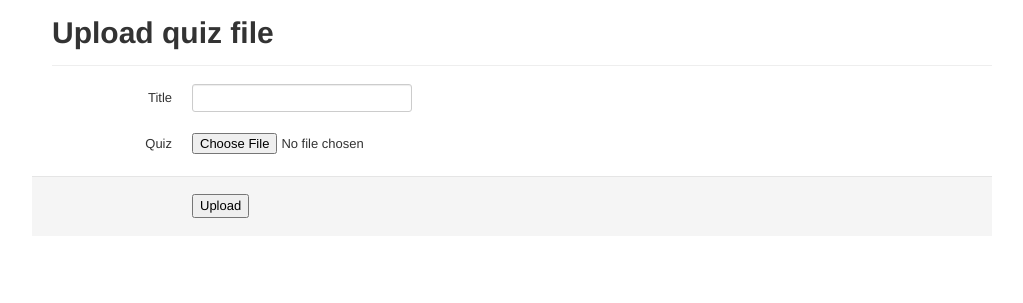
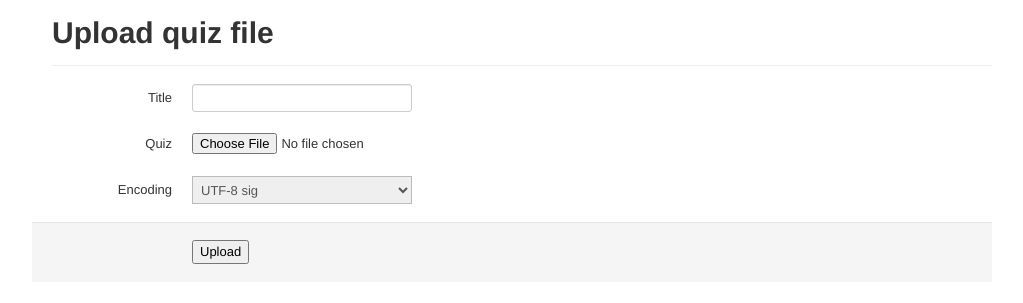
Before and after one commit to leotrubach/test_prepare, a Django app: page /quiz/upload/ in a window 1280 px wide. Shown: the top 303 px of the page, without its empty margins (118-1141 px from the left). Run offline with Django 3.2, Linux system fonts and the light colour scheme; some libraries are stand-ins or nearby versions.

Commit message:
Add encoding to quiz upload form

```diff
--- a/quiz/forms.py
+++ b/quiz/forms.py
@@ -21,6 +21,12 @@ class SubmitForm(forms.Form):
 			raise ValidationError(_('Answer does not belong to question'))
 		return cleaned_data
 
+encodings = (
+	('utf_8_sig', 'UTF-8 sig'),
+	('cp1251', 'cp1251')
+)
+
 class LoadQuizForm(forms.Form):
 	title = forms.CharField(max_length=50)
+	encoding = forms.ChoiceField(choices=encodings)
 	quiz = forms.FileField()
--- a/quiz/parser.py
+++ b/quiz/parser.py
@@ -2,12 +2,12 @@ from tempfile import NamedTemporaryFile
 import codecs
 
 
-def parse(f):
+def parse(f, encoding='utf_8_sig'):
 	tf = NamedTemporaryFile(delete=False)
 	for c in f.chunks():
 		tf.write(c)
 	tf.close()
-	t = codecs.open(tf.name, 'r', encoding='utf_8_sig')
+	t = codecs.open(tf.name, 'r', encoding)
 	questions = []
 	mode = 'question'
 	newmode = ''
@@ -35,4 +35,6 @@ def parse(f):
 			else:
 				newmode = 'answers'
 		mode = newmode
+	if q:
+		questions.append(q.copy())
 	return questions
--- a/quiz/views.py
+++ b/quiz/views.py
@@ -56,8 +56,9 @@ class UploadQuizView(FormView):
 	template_name = 'quiz/upload_quiz.html'
 
 	def form_valid(self, form):
-		questions = parse(form.cleaned_data.get('quiz'))
-		print questions
+		questions = parse(
+			form.cleaned_data.get('quiz'),
+			form.cleaned_data.get('encoding'))
 		quiz = Quiz(name=form.cleaned_data.get('title'))
 		quiz.save()
 		for q in questions:
--- a/templates/quiz/upload_quiz.html
+++ b/templates/quiz/upload_quiz.html
@@ -22,6 +22,12 @@
         {{ form.quiz }}
       </div>
     </div>
+    <div class="control-group">
+      <label class="control-label" for="quiz">{{ form.encoding.label }}</label>
+      <div class="controls">
+        {{ form.encoding }}
+      </div>
+    </div>
     <div class="form-actions">
 	 <input type="submit" value="{% trans "Upload" %}" />
 	</div>
```
Also changed, not shown: 1 other file.
